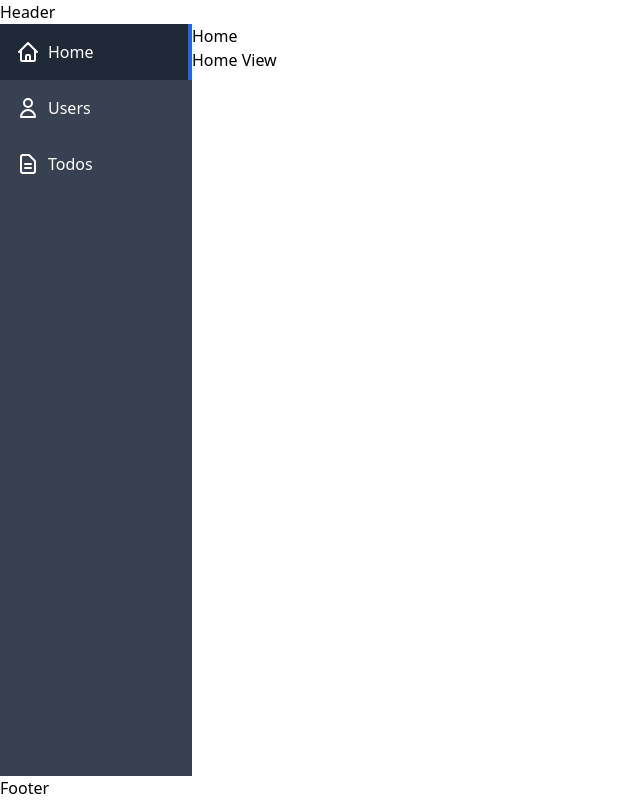
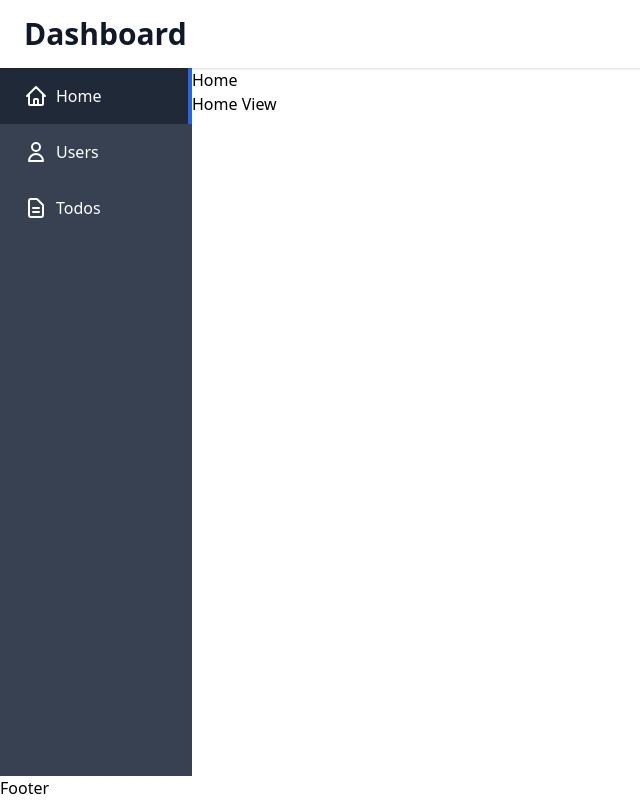
Before and after one commit to dseija/dashboard-react, a React (Create React App) app: page / in a window 1280 px wide. Shown: the whole page, without its empty margins (0-640 px from the left). Built offline with nearby package versions, Linux system fonts and the light colour scheme.

Commit message:
💄 Added some styles and Header component

```diff
--- a/src/app/App.tsx
+++ b/src/app/App.tsx
@@ -6,16 +6,15 @@ import Todos from '../todos/Todos';
 import Users from '../users/Users';
 import Sidebar from './Sidebar';
 import UserProvider from '../users/UserContext';
+import Header from './Header';
 
 function App() {
   return (
     <BrowserRouter>
       <main className="flex flex-col h-screen">
-        <header className="flex">Header</header>
+        <Header />
         <div className="flex flex-1 overflow-hidden">
-          <nav className="flex bg-gray-700 text-white">
-            <Sidebar />
-          </nav>
+          <Sidebar />
           <section className="flex flex-1 overflow-y-auto">
             <UserProvider>
               <TodoProvider>
--- /dev/null
+++ b/src/app/Header.tsx
@@ -0,0 +1,11 @@
+function Header() {
+  return (
+    <header className="bg-white shadow z-10">
+      <div className="max-w-7xl mx-auto py-4 px-6">
+        <h1 className="text-3xl font-bold text-gray-900">Dashboard</h1>
+      </div>
+    </header>
+  );
+}
+
+export default Header;
--- a/src/app/Sidebar.tsx
+++ b/src/app/Sidebar.tsx
@@ -13,12 +13,11 @@ function Sidebar() {
   ];
 
   return (
-    <ul className="w-48">
+    <nav className="bg-gray-700 w-48 text-white">
       {links.map((link) => (
-        <li>
         <NavLink
           className={({ isActive }) =>
-              `flex p-4 cursor-pointer ${
+            `flex py-4 px-6 cursor-pointer ${
               isActive
                 ? 'bg-gray-800 border-r-4 border-blue-600'
                 : 'hover:bg-blue-600'
@@ -29,9 +28,8 @@ function Sidebar() {
           <span className="icon mr-2">{link.icon}</span>
           <span className="text">{link.text}</span>
         </NavLink>
-        </li>
       ))}
-    </ul>
+    </nav>
   );
 }
 
```
Lines whose indentation alone changed are shown as unchanged.
